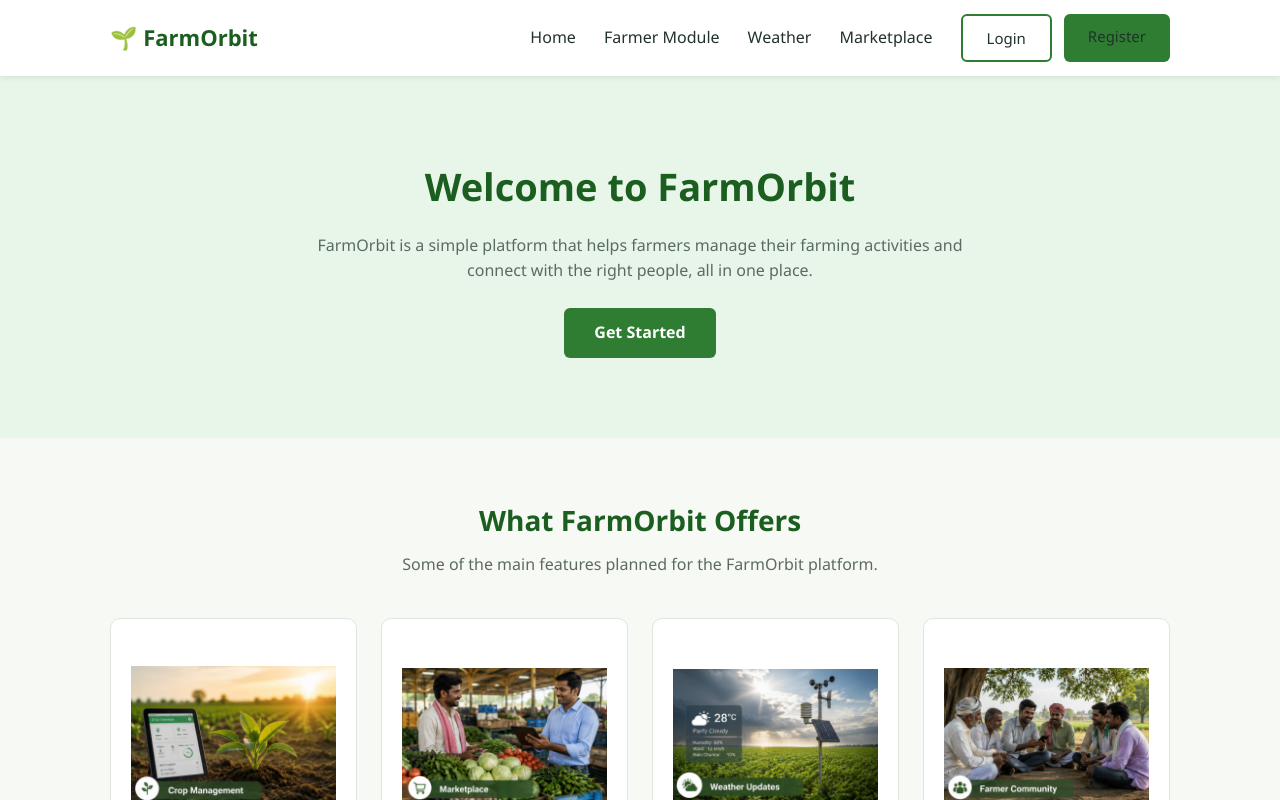
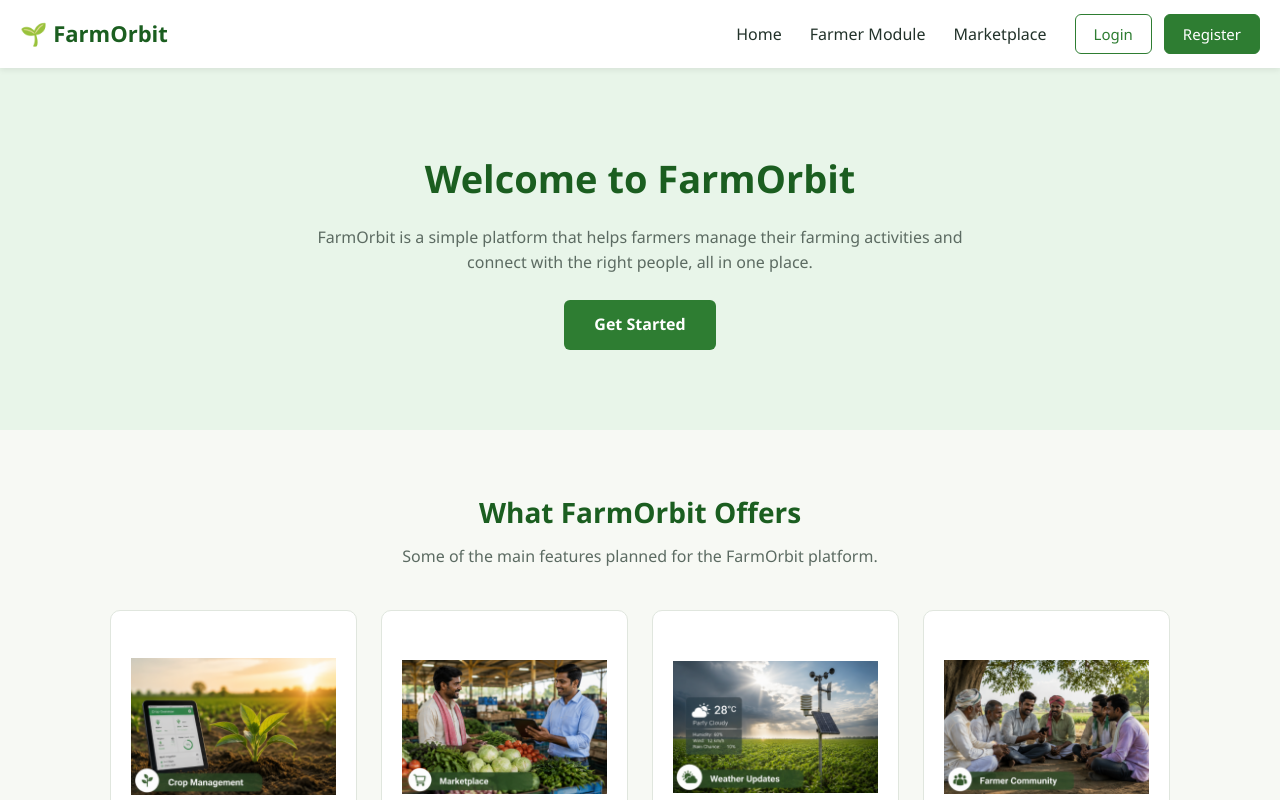
Before and after one commit to kalraananya2007-source/FarmOrbit, a React (Vite) app: page / in a window 1280 px wide. Shown: the top 800 px of the page. Built offline with nearby package versions, Linux system fonts and the light colour scheme.

Commit message:
Add login page

```diff
--- a/src/components/Navbar.css
+++ b/src/components/Navbar.css
@@ -6,41 +6,86 @@
   z-index: 100;
 }
 
+
 .navbar-container {
-  max-width: 1100px;
+  max-width: 1300px;
   margin: 0 auto;
   padding: 14px 20px;
   display: flex;
   align-items: center;
   justify-content: space-between;
+  gap: 40px; /* 👈 ye add karo — logo aur links ke beech gap */
 }
 
 .navbar-logo {
   font-size: 22px;
   font-weight: 700;
   color: var(--dark-green);
+  display: flex;
+  align-items: center;
+  white-space: nowrap; /* logo kabhi wrap na ho */
 }
-
+/* Navigation links */
 .navbar-links {
   display: flex;
   align-items: center;
   gap: 28px;
+  list-style: none;
+  margin: 0;
+  padding: 0;
 }
 
-.navbar-links li a {
+.navbar-links li {
+  margin: 0;
+  padding: 0;
+}
+
+/* Home, Farmer Module, Marketplace */
+.navbar-links li:not(.navbar-buttons) button {
+  font-family: inherit;
+  font-size: 16px;
   font-weight: 500;
   color: var(--text-dark);
+  background: transparent;
+  border: none;
+  padding: 5px 0;
+  margin: 0;
+  cursor: pointer;
 }
 
-.navbar-links li a:hover {
+.navbar-links li:not(.navbar-buttons) button:hover {
   color: var(--primary-green);
 }
 
+/* Login + Register */
 .navbar-buttons {
   display: flex;
+  align-items: center;
   gap: 12px;
 }
 
+.navbar-buttons .btn {
+  font-family: inherit;
+  font-size: 15px;
+  font-weight: 500;
+  padding: 9px 18px;
+  border-radius: 6px;
+  cursor: pointer;
+}
+
+.navbar-buttons .btn-outline {
+  background: transparent;
+  border: 1px solid var(--primary-green);
+  color: var(--primary-green);
+}
+
+.navbar-buttons .btn-primary {
+  background-color: var(--primary-green);
+  border: 1px solid var(--primary-green);
+  color: var(--white);
+}
+
+/* Mobile menu icon */
 .menu-icon {
   display: none;
   font-size: 26px;
@@ -50,6 +95,7 @@
 
 /* Responsive - mobile menu */
 @media (max-width: 768px) {
+
   .menu-icon {
     display: block;
   }
@@ -72,9 +118,23 @@
     display: flex;
   }
 
+  .navbar-links li {
+    width: 100%;
+  }
+
+  .navbar-links li:not(.navbar-buttons) button {
+    font-size: 16px;
+    padding: 8px 0;
+  }
+
   .navbar-buttons {
     flex-direction: column;
     align-items: flex-start;
     width: 100%;
+    gap: 10px;
+  }
+
+  .navbar-buttons .btn {
+    width: auto;
   }
 }
--- a/src/components/Navbar.jsx
+++ b/src/components/Navbar.jsx
@@ -1,9 +1,8 @@
 import { useState } from 'react';
-import { Link } from 'react-router-dom';
 import './Navbar.css';
 
-function Navbar() {
-  // menuOpen controls whether mobile menu is visible or not
+function Navbar({ onLoginClick }) {
+
   const [menuOpen, setMenuOpen] = useState(false);
 
   function toggleMenu() {
@@ -14,80 +13,49 @@ function Navbar() {
     <nav className="navbar">
       <div className="navbar-container">
 
-        {/* Logo */}
-        <Link to="/" className="navbar-logo">
+        <div className="navbar-logo">
           🌱 FarmOrbit
-        </Link>
+        </div>
 
-        {/* Hamburger icon - only visible on mobile */}
         <div className="menu-icon" onClick={toggleMenu}>
           {menuOpen ? '✕' : '☰'}
         </div>
 
-        {/* Navigation Links */}
-        <ul
-          className={
-            menuOpen ? 'navbar-links active' : 'navbar-links'
-          }
-        >
-          {/* Home */}
+        <ul className={menuOpen ? 'navbar-links active' : 'navbar-links'}>
+
           <li>
-            <Link
-              to="/"
-              onClick={() => setMenuOpen(false)}
-            >
+            <button onClick={() => setMenuOpen(false)}>
               Home
-            </Link>
+            </button>
           </li>
 
-          {/* Farmer Module */}
           <li>
-            <Link
-              to="/farmer"
-              onClick={() => setMenuOpen(false)}
-            >
+            <button onClick={() => setMenuOpen(false)}>
               Farmer Module
-            </Link>
+            </button>
           </li>
 
-          {/* Weather */}
           <li>
-            <Link
-              to="/weather"
-              onClick={() => setMenuOpen(false)}
-            >
-              Weather
-            </Link>
+            <button onClick={() => setMenuOpen(false)}>
+              Marketplace
+            </button>
           </li>
 
-          {/* Marketplace */}
-          <li>
-            <Link
-              to="/marketplace"
-              onClick={() => setMenuOpen(false)}
+          <li className="navbar-buttons">
+
+            <button
+              onClick={onLoginClick}
+              className="btn btn-outline"
             >
-              Marketplace
-            </Link>
+              Login
+            </button>
+
+            <button className="btn btn-primary">
+              Register
+            </button>
+
           </li>
 
-          {/* Login & Register */}
-          <li className="navbar-buttons">
-            <Link
-              to="/login"
-              className="btn btn-outline"
-              onClick={() => setMenuOpen(false)}
-            >
-              Login
-            </Link>
-
-            <Link
-              to="/register"
-              className="btn btn-primary"
-              onClick={() => setMenuOpen(false)}
-            >
-              Register
-            </Link>
-          </li>
         </ul>
 
       </div>
```
